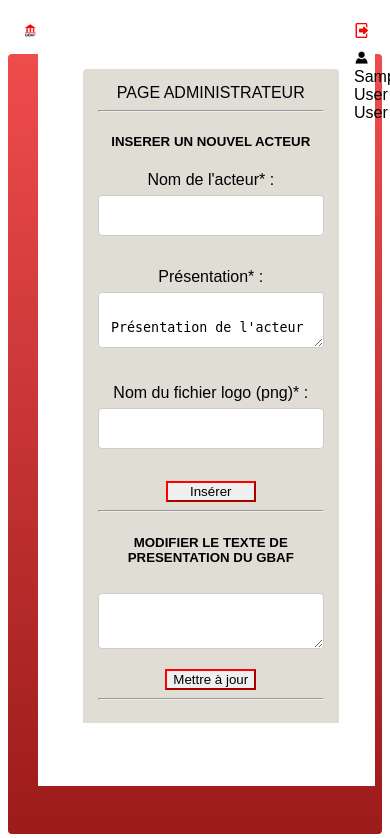
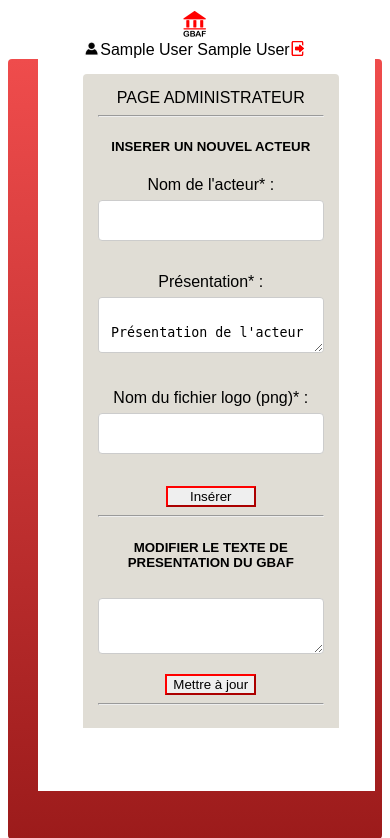
Before and after one commit to patrickcharda/Gbaf, a PHP site: page /admin/admin.php in a window 390 px wide; the page is wider, and only the part inside the window is pictured. Shown: the top 838 px of that part. Run offline with PHP 8.4, Linux system fonts and the light colour scheme; the visitor is signed in with stand-in values (Sample User, id 1); data that the repository does not hold is empty.

Commit message:
responsive design du header OK

```diff
--- a/gbafstyle.css
+++ b/gbafstyle.css
@@ -15,17 +15,14 @@ body {
 	padding: 1em O;
 }
 .header {
-	display: grid;
-	grid-template-columns: 50% 50%;
-	grid-template-areas: "logo right_sidebar";
+	display: flex;
+	justify-content: space-between;
 }
 
-.logo {
-	grid-area: logo;
-}
-.right_sidebar {
-	grid-area: right_sidebar;
-	text-align: right;
+.haut_droit {
+	display: flex;
+	justify-content: right;
+	align-items: flex-end;
 }
 
 .main {
@@ -50,6 +47,8 @@ body {
 .bottom_main {
 	grid-area: bottom_main;
 	background-color: purple;
+}
+
 }
 .footer {
 	text-align: center;
@@ -185,17 +184,17 @@ a {
 }
 
 .logoutlink {
-	position: absolute;
-	right: 20px;
+	/*position: absolute;
+	right: 20px;*/
 	width: 26px;
 	height: 26px;
 	background-image: url("./logout25x25.png"), url("./logos/logout25x25.png");
 }
 
 .accountlink {
-	position: absolute;
+	/*position: absolute;
 	right: 20px;
-	top: 50px;
+	top: 50px;*/
 	width: 26px;
 	height: 26px;
 	background-image: url("./account25x25.png"), url("./logos/account25x25.png");
--- a/responsive.css
+++ b/responsive.css
@@ -8,15 +8,101 @@
 */
 
 
+
+@media only screen and (max-width: 1400px) and (min-width: 721px) {
+  [class*="bottom"] {
+    display: none;
+  }
+  [class="container"] {
+  	display: flex;
+  	flex-direction: row;
+  	flex-wrap: wrap;
+  	border: 1px solid #EBE8E0;
+  	border-radius: 4px;
+  	padding-right: 10px;
+  	margin: 1px;
+  }
+  [class="logo_acteur100x50"] {
+  	display: inherit;
+  	position: relative;
+  	width: 122px;
+  	align-content: flex-start;
+  	align-self: center;
+  	padding: 20px;
+  }
+   [class="logo_acteur200x100"] {
+  	display: none;
+	clip: rect(0,0,0,0);
+  }
+  [class="resume_acteur"] {
+  	max-width: 200px;
+	padding: 20px;
+	text-align: left;
+	align-self: center;
+	align-content: flex-start;
+	font-size: 12px;
+  }
+  [class="lirelasuite"] {
+  	min-width: 100px;
+	text-align: right;
+	padding: 20px;
+	align-content: flex-end;
+	align-self: center;
+  }
+}
+
+@media only screen and (max-width: 720px)  {
+  [class*="bottom"] {
+    display: none;
+  }
+  [class="container"] {
+    display: flex;
+    flex-direction: row;
+    flex-wrap: wrap;
+    border: 1px solid #EBE8E0;
+    border-radius: 4px;
+    padding-right: 10px;
+    margin: 1px;
+  }
+  [class="logo_acteur100x50"] {
+    display: inherit;
+    position: relative;
+    width: 122px;
+    align-content: flex-start;
+    align-self: center;
+    padding: 20px;
+  }
+   [class="logo_acteur200x100"] {
+    display: none;
+  clip: rect(0,0,0,0);
+  }
+  [class="resume_acteur"] {
+    max-width: 200px;
+  padding: 20px;
+  text-align: left;
+  align-self: center;
+  align-content: flex-start;
+  font-size: 12px;
+  }
+  [class="lirelasuite"] {
+    min-width: 100px;
+  text-align: right;
+  padding: 20px;
+  align-content: flex-end;
+  align-self: center;
+  }
+}
+
+/*smartphone*/
 @media only screen and (max-width: 420px) {
   [class*="bottom"] {
     /*background-color: yellow;*/
     display: none;
   }
   .logolink {
-  	width: 16px;
-  	height: 16px;
-  	background-image: url("./logo15x15.png"), url("./logos/logo15x15.png");
+    width: 33px;
+    height: 33px;
+    background-image: url("./logo32x32.png"), url("./logos/logo32x32.png");
   }
   .col-3.gouttiere {
     width: 5%;
@@ -77,45 +163,26 @@
   text-align: center;
   font-size: 10px;
   }
+.header {
+  display: flex;
+  flex-direction: column;
+  justify-content: center;
+  align-items: center;
 }
-@media only screen and (max-width: 1400px) and (min-width: 720px) {
-  [class*="bottom"] {
-    display: none;
+
+.haut_droit {
+  display: flex;
+  flex-direction: row-reverse;
+  justify-content: right;
+  align-items: flex-end;
 }
-  [class="container"] {
+.right_sidebar {
   display: flex;
-  	flex-direction: row;
-  	flex-wrap: wrap;
-  	border: 1px solid #EBE8E0;
-  	border-radius: 4px;
-  	padding-right: 10px;
-  	margin: 1px;
+  flex-direction: row-reverse;
 }
-  [class="logo_acteur100x50"] {
-  	display: inherit;
-  	position: relative;
-  	width: 122px;
-  	align-content: flex-start;
-  	align-self: center;
-  	padding: 20px;
+
+.wrap_logout {
+
 }
-   [class="logo_acteur200x100"] {
-  	display: none;
-	clip: rect(0,0,0,0);
+
 }
-  [class="resume_acteur"] {
-  	max-width: 200px;
-	padding: 20px;
-	text-align: left;
-	align-self: center;
-	align-content: flex-start;
-	font-size: 12px;
-  }
-  [class="lirelasuite"] {
-  	min-width: 100px;
-	text-align: right;
-	padding: 20px;
-	align-content: flex-end;
-	align-self: center;
-  }
-}
--- a/templates/header.php
+++ b/templates/header.php
@@ -23,48 +23,36 @@
 <body>
 <header class="header">
 
-	<div class="row logo">
-		<div class="col-2">
+	<div class="logo">
 							<?php
 				echo '<div class="logolink"><a href='.$relatif.'index.php >&emsp;&emsp;&emsp;&emsp;</a></div>';
 				?>
-		</div>
-		<div class="col-10">
+	</div>
 
-				<?php /*
-				echo '<div class="logolink"><a href='.$relatif.'index.php >&emsp;&emsp;&emsp;&emsp;</a></div>'; */
-				?>
+	<div class="right_sidebar">
 
-		</div>
-	</div>
-	<div class="row right_sidebar">
-		<div class="col-10" style="position: relative;">
-			<?php /*
+				<?php
 				if (isset($_SESSION['login']) && !is_null($_SESSION['login']))
 				{
-					echo '<div class="logoutlink"><a href='.$relatif.'account/connexion.php?deconnexion=1>&emsp;&emsp;&emsp;&emsp;</a></div>';
-					echo '<div class="accountlink"><a href='.$relatif.'account/mon_compte.php >&emsp;&emsp;&emsp;&emsp;</a></div>';
+				?>
+				<div class="wrap_logout" align="right">
+					<div class="logoutlink">
+						<a href=<?php echo $relatif.'account/connexion.php?deconnexion=1';?>>
+						&emsp;&emsp;&emsp;&emsp;</a>
+					</div>
+				</div>
 
+				<div class="haut_droit">
+						<div class="accountname">
+							<?php echo $_SESSION['nom'].'&nbsp'.$_SESSION['prenom'];?>
+						</div>
+						<div class="accountlink">
+							<a href=<?php echo $relatif.'account/mon_compte.php';?>>
+							&emsp;&emsp;&emsp;&emsp;</a>
+						</div>
+				</div>
+				<?php
 				}
-					*/
 				?>
-		</div>
-
-		<div class="col-2">
-
-						<?php
-				if (isset($_SESSION['login']) && !is_null($_SESSION['login']))
-				{
-					echo '<div class="accountlink"><a href='.$relatif.'account/mon_compte.php >&emsp;&emsp;&emsp;&emsp;</a>';
-					echo $_SESSION['nom'].'&nbsp'.$_SESSION['prenom'].'</div>';
-					echo '<div class="logoutlink"><a href='.$relatif.'account/connexion.php?deconnexion=1>&emsp;&emsp;&emsp;&emsp;</a></div>';
-
-
-				}
-
-				?>
-
-		</div>
-
 	</div>
 </header>
```
Lines whose indentation alone changed are shown as unchanged.
